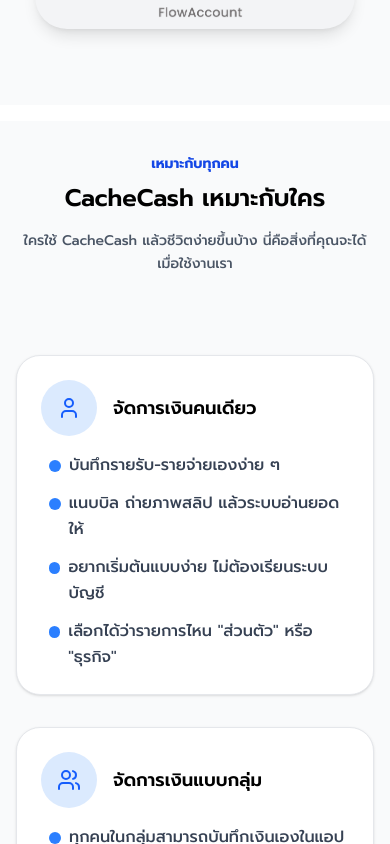
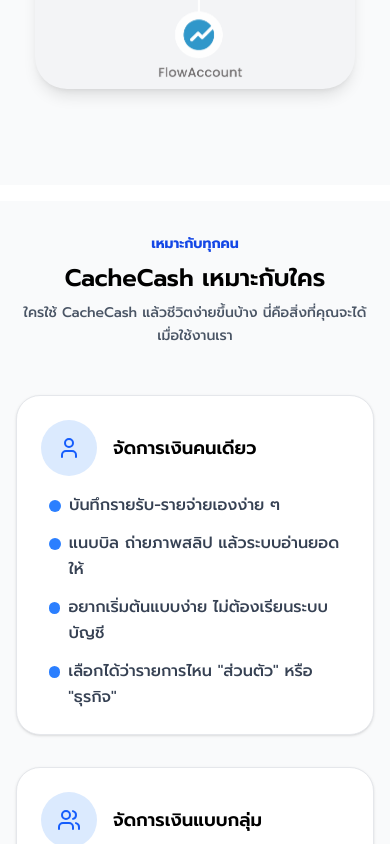
Before and after one commit to Jetlagg/CacheCash, a React (Vite) app: page / in a window 390 px wide. Shown: the part 3440-4284 px from the top of the page. Built offline with nearby package versions, Linux system fonts and the light colour scheme.

Commit message:
config size mobile section

```diff
--- a/src/components/Forwho.jsx
+++ b/src/components/Forwho.jsx
@@ -2,12 +2,12 @@
 
 function Forwho() {
   return (
-    <section id="forwho" className="flex flex-col justify-center items-center gap-20 py-12 px-4 bg-gray-50 h-290 lg:h-200 xl:h-180">
+    <section id="forwho" className="flex flex-col justify-center items-center gap-12 lg:gap-20 py-12 px-4 bg-gray-50 h-280 lg:h-200 xl:h-180">
 
       {/* หัวข้อ */}
       <div className="flex flex-col justify-center items-center text-center ">
         <p className="text-blue-700 text-sm font-bold lg:text-lg lg:font-semibold mb-2">เหมาะกับทุกคน</p>
-        <h2 className="text-2xl lg:text-3xl font-semibold mb-4">CacheCash เหมาะกับใคร</h2>
+        <h2 className="text-2xl lg:text-3xl font-semibold mb-2 xl:mb-4">CacheCash เหมาะกับใคร</h2>
         <p className="text-gray-600 text-sm lg:text-lg lg:font-normal leading-relaxed">
           ใครใช้ CacheCash แล้วชีวิตง่ายขึ้นบ้าง นี่คือสิ่งที่คุณจะได้เมื่อใช้งานเรา
         </p>
--- a/src/components/Solution.jsx
+++ b/src/components/Solution.jsx
@@ -1,6 +1,6 @@
 function Solution() {
   return (
-    <section id="solution" className="flex flex-col justify-center items-center bg-gray-50 h-440 lg:h-375 xl:h-470">
+    <section id="solution" className="flex flex-col justify-center items-center bg-gray-50 h-460 lg:h-375 xl:h-470">
 
         <div className="text-center mb-10 lg:mb-25 lg:mt-20 px-4 max-w-3xl mx-auto">
             <p className="text-blue-700 text-sm font-bold mb-2 lg:text-lg lg:font-semibold">วิธีใช้</p>
@@ -172,7 +172,7 @@
             {/* ===== Section 3: Export ===== */}
             <div className="w-full">
                 {/* Mobile Layout */}
-                <div className="block md:hidden  md:items-center mb-15">
+                <div className="block md:hidden  md:items-center mb-5">
 
                     <div className="flex flex-col justify-center items-center mb-8 px-2">
                         <p className="text-blue-500 text-sm font-medium mb-2">Export</p>
```
